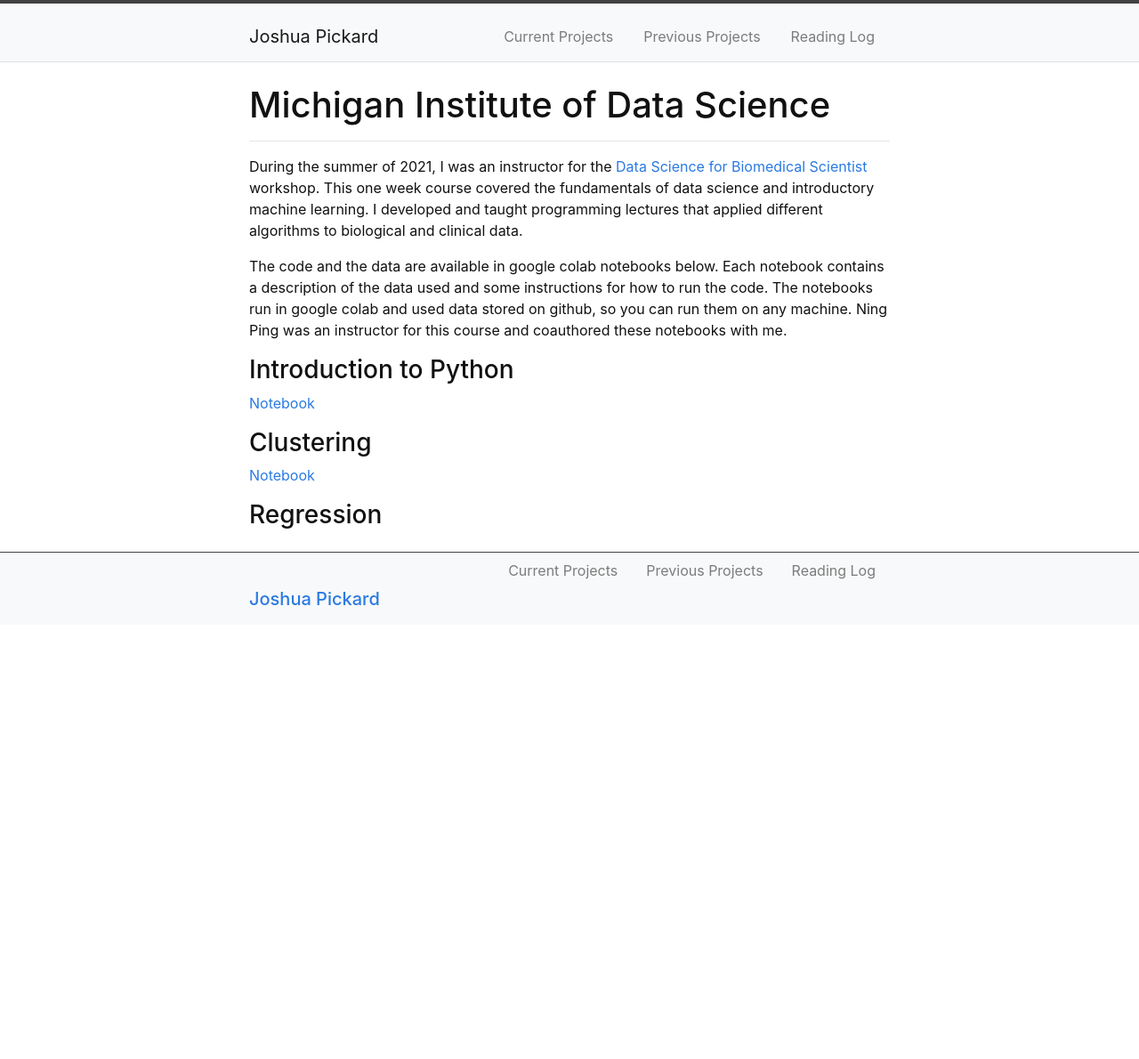
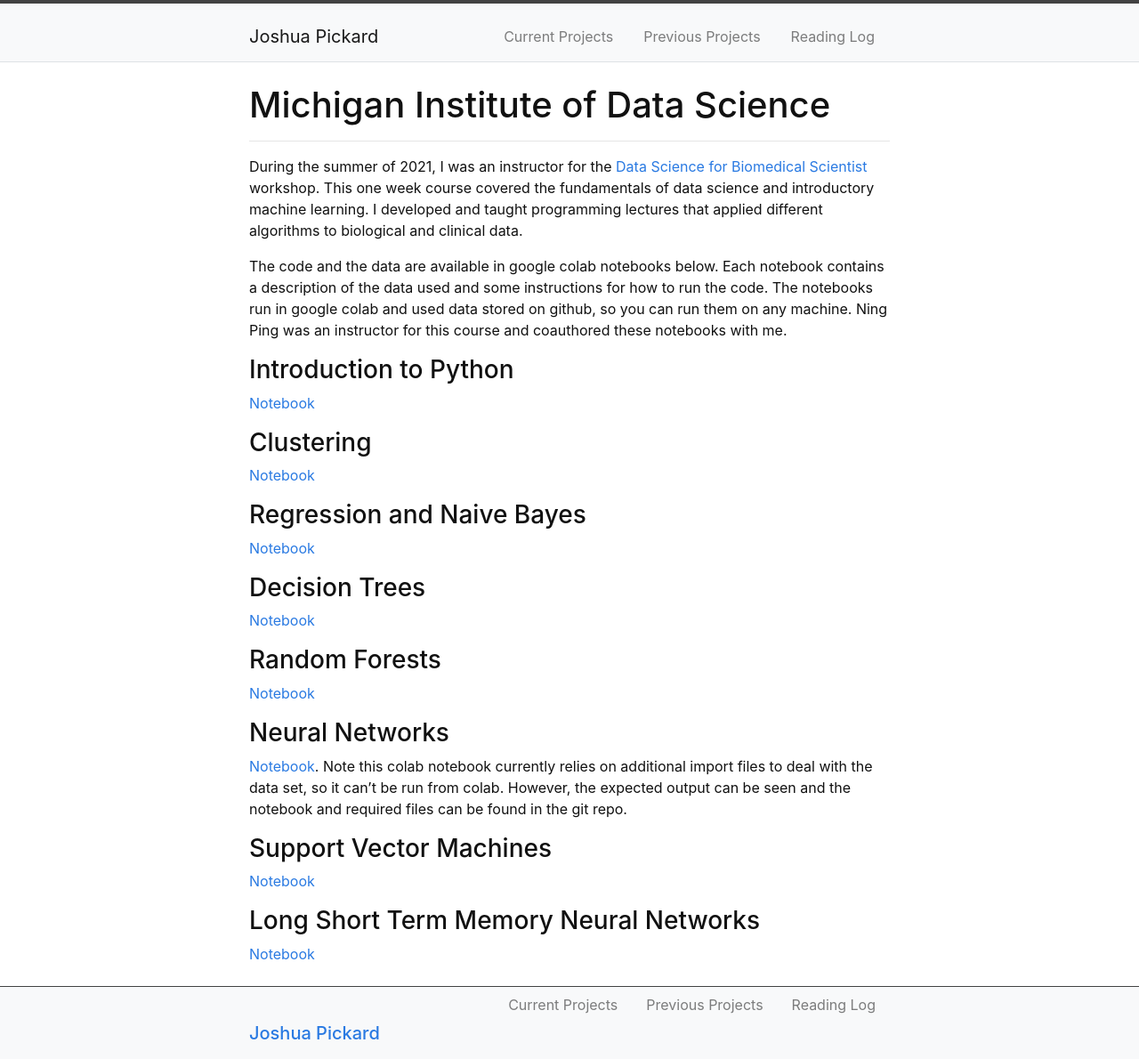
Before and after one commit to Jpickard1/jpickard1.github.io, a Jekyll site: the page built from content/previous_projects/MIDAS.md, in a window 1280 px wide. Shown: the whole page at 89% size. Built offline with Jekyll 4.4.1, drawn with Linux system fonts in a browser that asks for light colours; before the commit the page ends 900 px from its top, so only the background shows below that.

Commit message:
Update MIDAS.md

```diff
--- a/content/previous_projects/MIDAS.md
+++ b/content/previous_projects/MIDAS.md
@@ -14,4 +14,26 @@ The code and the data are available in google colab notebooks below. Each notebo
 
 [Notebook](https://drive.google.com/file/d/1O8ul-jx1XnM_MbPIchyS70SbtZz9b54A/view?usp=sharing)
 
-### Regression
+### Regression and Naive Bayes
+
+[Notebook](https://drive.google.com/file/d/1pW0dWgiDtyRJ2tjcXWl8F7MqUlm4kQW9/view?usp=sharing)
+
+### Decision Trees
+
+[Notebook](https://drive.google.com/file/d/1O4I8vNNR6inoTpIkDw521ELJQ8mtCfat/view?usp=sharing)
+
+### Random Forests
+
+[Notebook](https://drive.google.com/file/d/1ucz5SvcncT3A9qWIBjOx8EPl4o1G0Zfy/view?usp=sharing)
+
+### Neural Networks
+
+[Notebook](https://drive.google.com/file/d/1C9DwJtgmznNoGTZB8uupWbKjgD_5TQIq/view?usp=sharing). Note this colab notebook currently relies on additional import files to deal with the data set, so it can't be run from colab. However, the expected output can be seen and the notebook and required files can be found in the git repo.
+
+### Support Vector Machines
+
+[Notebook](https://drive.google.com/file/d/1w_kQ0zBKiPyMsFZNLDhkiz1acR7YLM84/view?usp=sharing)
+
+### Long Short Term Memory Neural Networks
+
+[Notebook](https://drive.google.com/file/d/1PAYOQCvOJzn4X4MgiuWOPW7dk4fbXBu1/view?usp=sharing)
```
